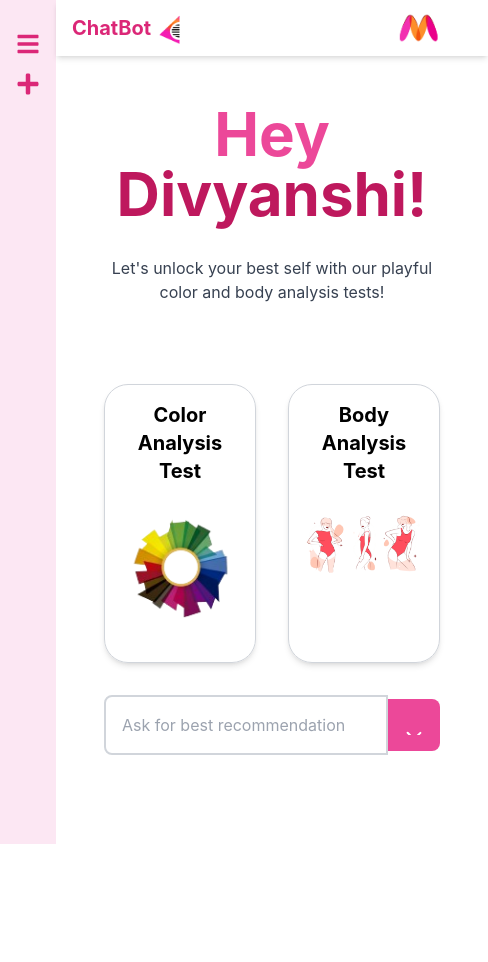
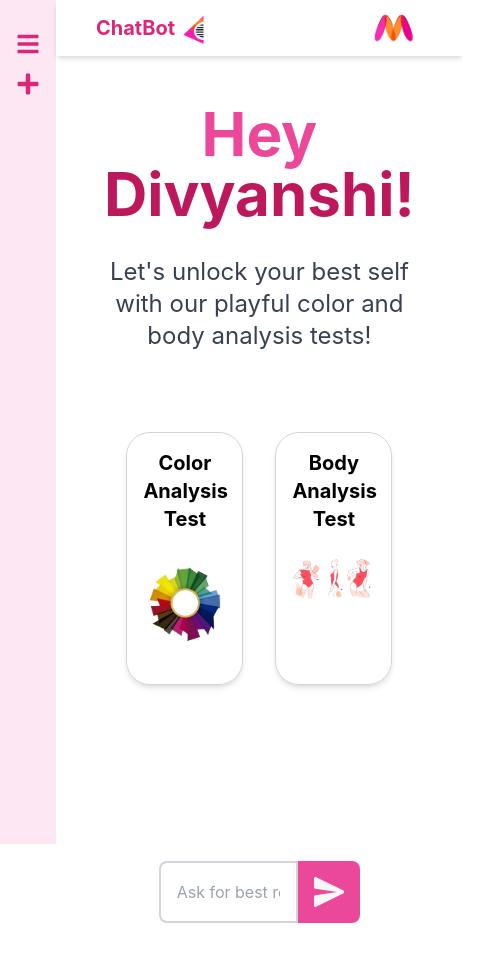
Before and after one commit to Smriti1979/MyntraChatbot, a React (Create React App) app: page / in a window 390 px wide. Shown: the top 962 px of the page, 488 px wide, since content can reach past the window. Before the commit the page ends 844 px from the top, so only its background shows below. Built offline with nearby package versions, Linux system fonts and the light colour scheme.

Commit message:
responsive

```diff
--- a/src/components/Header.js
+++ b/src/components/Header.js
@@ -5,8 +5,8 @@ import chatbotLogo from '../assets/Chatbot_logo.png';
 const Header = () => {
   return (
     <div className="bg-white shadow-md p-2 sm:p-4 flex justify-between items-center">
-      <div className="flex items-center">
-        <div className="text-xl sm:text-3xl font-bold text-pink-600 mr-2 sm:mr-4 ml-2 sm:ml-4">
+      <div className="flex items-center mx-8">
+        <div className="text-xl sm:text-3xl font-bold text-pink-600 mr-2 sm:mr-4 sm:ml-4">
           ChatBot
         </div>
         <img src={chatbotLogo} alt="Chatbot Logo" className="h-8 sm:h-12 w-8 sm:w-12 mr-1 sm:mr-2"/>
--- a/src/components/MainContent.js
+++ b/src/components/MainContent.js
@@ -7,12 +7,12 @@ const MainContent = ({ name }) => {
       <div className="text-6xl font-bold text-pink-500 text-center mb-8">
         Hey <span className="text-pink-700">{name}!</span>
       </div>
-      <p className="text-gray-700 text-center mb-8">
+      <p className="text-gray-700 text-2xl text-center mb-8">
         Let's unlock your best self with our playful color and body analysis tests!
       </p>
       <div className="flex justify-center mt-20">
         <div className="flex gap-8">
-          <div className="flex-1 border border-gray-300 rounded-3xl p-4 text-center shadow-md max-w-[45vh] h-[33vh] relative group">
+          <div className="flex-1 border border-gray-300 rounded-3xl p-4 text-center shadow-md max-w-[30vw] h-[30vh] md:w-30vw relative group">
             <h2 className="text-xl font-bold">Color Analysis Test</h2>
             <br/>
             <img src={color} alt="Color Analysis" className="mx-auto mt-2 w-[13vh] flex justify-center" />
@@ -25,7 +25,7 @@ const MainContent = ({ name }) => {
               }
             `}</style>
           </div>
-          <div className="flex-1 border border-gray-300 rounded-3xl p-4 text-center shadow-md max-w-[45vh] h-[33vh] relative group">
+          <div className="flex-1 border border-gray-300 rounded-3xl p-4 text-center shadow-md max-w-[30vw] h-[30vh] md:w-30vw relative group">
             <h3 className="text-xl font-bold">Body Analysis Test</h3>
             <div className="flex justify-center">
               <img src={body3} alt="Body Analysis" className="mx-auto mt-4 w-[25vh] flex justify-center" />
@@ -43,16 +43,16 @@ const MainContent = ({ name }) => {
         </div>
       </div>
 
-      <div className="mt-8 flex items-center">
-        <input
-          type="text"
-          placeholder="Ask for best recommendation"
-          className="flex-1 p-4 border-2 border-gray-300 rounded-l-lg focus:outline-none focus:border-pink-500"
-        />
+      <div className="p-4 flex justify-center fix-bottom-2 mt-40">
+      <input
+      type="text"
+      placeholder="Ask for best recommendation"
+      className="w-1/2 p-4 border-2 border-gray-300 rounded-l-lg focus:outline-none focus:border-pink-500"
+      />
         <button className="p-4 bg-pink-500 text-white rounded-r-lg">
-          <svg xmlns="http://www.w3.org/2000/svg" className="h-5 w-5" viewBox="0 0 20 20" fill="currentColor">
-            <path d="M2.93 17.07a1 1 0 011.414 0L10 22.828l5.657-5.657a1 1 0 011.414 1.414l-6.364 6.364a1 1 0 01-1.414 0L2.93 18.485a1 1 0 010-1.414z"/>
-          </svg>
+        <svg width="30" height="30" viewBox="0 0 30 30" fill="none" xmlns="http://www.w3.org/2000/svg">
+        <path d="M2.15849 29.8499L29.0625 16.6248C29.3406 16.4889 29.5777 16.2623 29.7444 15.9731C29.9111 15.6839 30 15.3448 30 14.9982C30 14.6515 29.9111 14.3125 29.7444 14.0233C29.5777 13.7341 29.3406 13.5074 29.0625 13.3716L2.15849 0.146419C1.92553 0.0298942 1.67093 -0.0182886 1.41768 0.00621732C1.16442 0.0307232 0.920467 0.127147 0.707827 0.28679C0.495186 0.446432 0.320548 0.664272 0.199667 0.920655C0.0787862 1.17704 0.0154656 1.4639 0.0154177 1.75536L0 9.90614C0 10.7902 0.570457 11.5504 1.34134 11.6565L23.1266 14.9982L1.34134 18.3221C0.570457 18.4459 0 19.2062 0 20.0902L0.0154177 28.241C0.0154177 29.4963 1.14091 30.3627 2.15849 29.8499Z" fill="#F7F7F7"/>
+        </svg>
         </button>
       </div>
     </div>
```
Also changed, not shown: src/Assets/Send-icon.svg (added).
